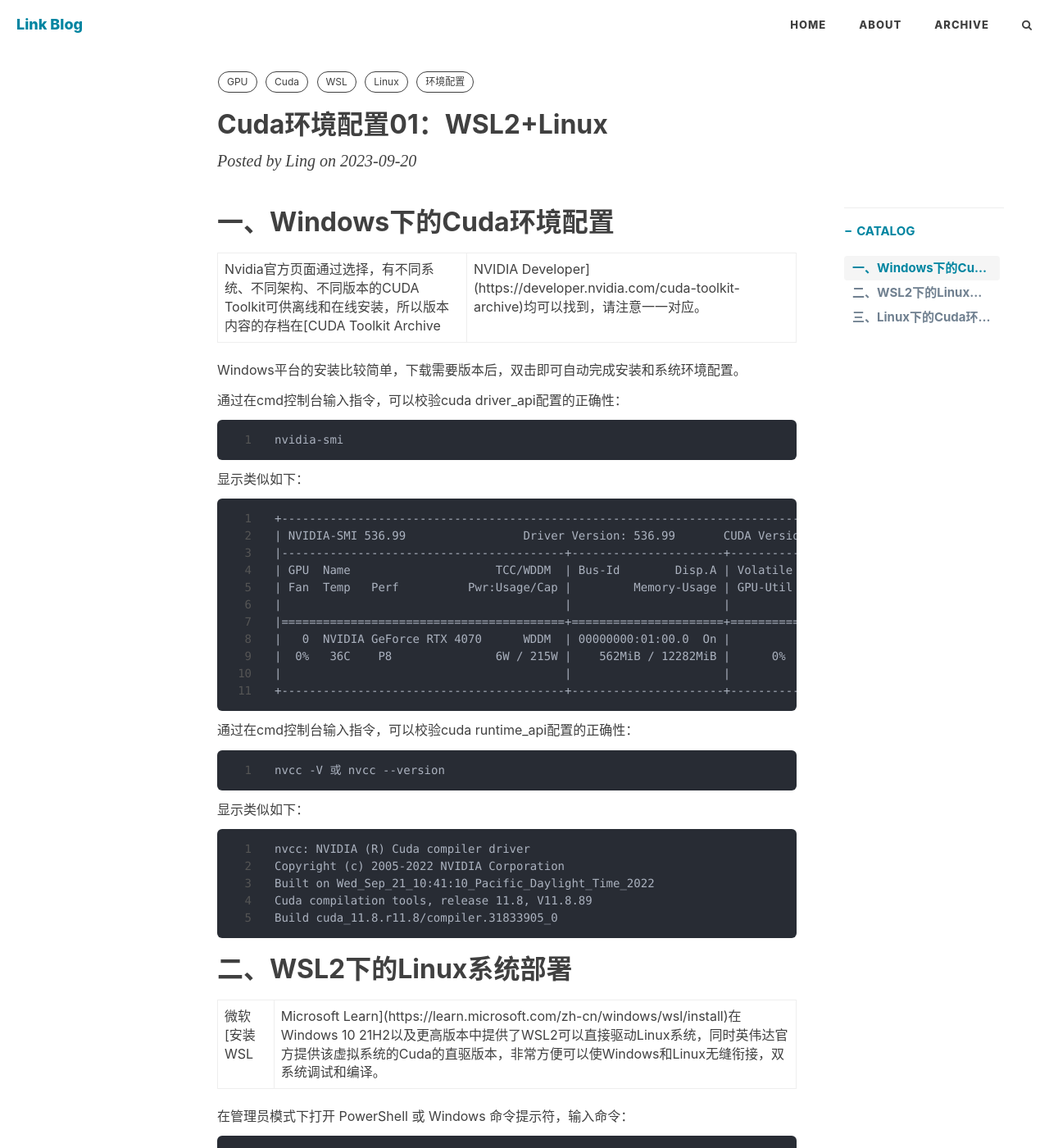
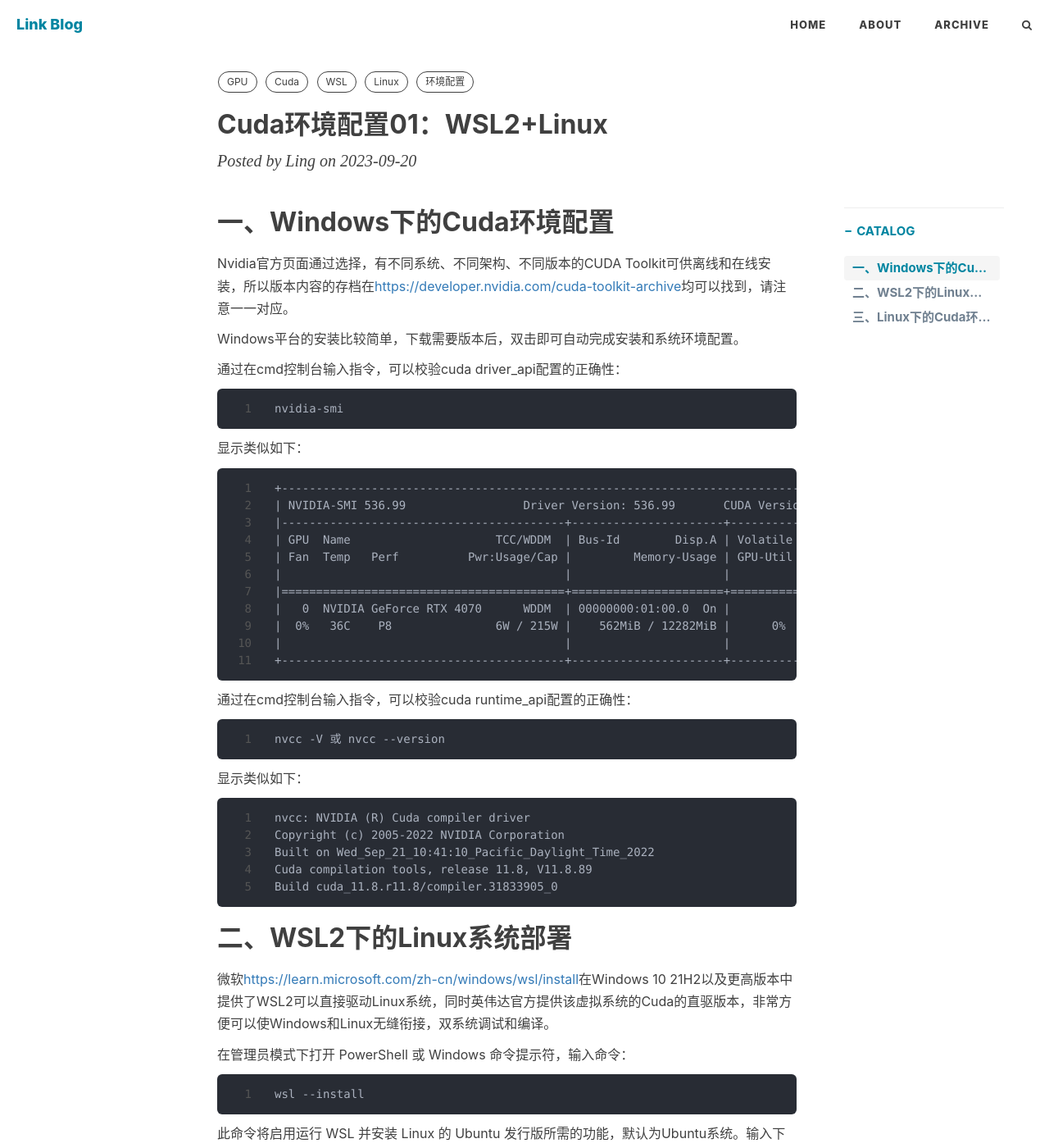
Before and after one commit to VistaLing/VistaLing.github.io, a Jekyll site: the page built from _posts/2023/09/2023-09-20-Cuda环境配置01：WSL2+Linux.md, in a window 1280 px wide and 1400 px high. Shown: the whole window at 82% size. Built offline with Jekyll 4.4.1, drawn with Linux system fonts in a browser that asks for light colours; nearby versions of some CDN libraries; comment, search, counter and statistics services are not loaded; some of the changed text lies outside the part shown.

Commit message:
@edit 修复部分下载连接显示问题。

````diff
--- a/_posts/2023/09/2023-09-20-Cuda环境配置01：WSL2+Linux.md
+++ b/_posts/2023/09/2023-09-20-Cuda环境配置01：WSL2+Linux.md
@@ -14,7 +14,7 @@ tags:
 
 # 一、Windows下的Cuda环境配置
 
-Nvidia官方页面通过选择，有不同系统、不同架构、不同版本的CUDA Toolkit可供离线和在线安装，所以版本内容的存档在[CUDA Toolkit Archive | NVIDIA Developer](https://developer.nvidia.com/cuda-toolkit-archive)均可以找到，请注意一一对应。
+Nvidia官方页面通过选择，有不同系统、不同架构、不同版本的CUDA Toolkit可供离线和在线安装，所以版本内容的存档在[https://developer.nvidia.com/cuda-toolkit-archive](https://developer.nvidia.com/cuda-toolkit-archive)均可以找到，请注意一一对应。
 
 Windows平台的安装比较简单，下载需要版本后，双击即可自动完成安装和系统环境配置。
 
@@ -58,7 +58,7 @@ Build cuda_11.8.r11.8/compiler.31833905_0
 
 # 二、WSL2下的Linux系统部署
 
-微软[安装 WSL | Microsoft Learn](https://learn.microsoft.com/zh-cn/windows/wsl/install)在Windows 10 21H2以及更高版本中提供了WSL2可以直接驱动Linux系统，同时英伟达官方提供该虚拟系统的Cuda的直驱版本，非常方便可以使Windows和Linux无缝衔接，双系统调试和编译。
+微软[https://learn.microsoft.com/zh-cn/windows/wsl/install](https://learn.microsoft.com/zh-cn/windows/wsl/install)在Windows 10 21H2以及更高版本中提供了WSL2可以直接驱动Linux系统，同时英伟达官方提供该虚拟系统的Cuda的直驱版本，非常方便可以使Windows和Linux无缝衔接，双系统调试和编译。
 
 在管理员模式下打开 PowerShell 或 Windows 命令提示符，输入命令：
 
@@ -101,7 +101,7 @@ wsl --install -d <NAME>
 
 # 三、Linux下的Cuda环境配置
 
-在[CUDA Toolkit Archive | NVIDIA Developer](https://developer.nvidia.com/cuda-toolkit-archive)页面中选择对应windows主机的cuda版本，选择Linux下WSL_Ubuntu系统，个人喜好使用第三种方式离线安装：
+在[https://learn.microsoft.com/zh-cn/windows/wsl/install](https://developer.nvidia.com/cuda-toolkit-archive)页面中选择对应windows主机的cuda版本，选择Linux下WSL_Ubuntu系统，个人喜好使用第三种方式离线安装：
 
 ```
 wget https://developer.download.nvidia.com/compute/cuda/11.8.0/local_installers/cuda_11.8.0_520.61.05_linux.run
````
Also changed, not shown: _posts/2023/07/2023-07-17-MPI与并行计算00：环境配置.md (+2 -1 lines), _posts/2023/08/2023-08-11-GPU优化01：GEMM矩阵乘法.md (+1 -1 lines), img/2023/09/2023-09-22-001.png (added), img/2023/09/2023-09-22-002.png (added), img/2023/09/2023-09-22-003.png (added), img/2023/09/2023-09-22-004.png (added), img/2023/09/2023-09-22-005.png (added), img/2023/09/2023-09-22-006.png (added), img/2023/09/2023-09-22-007.png (added).
